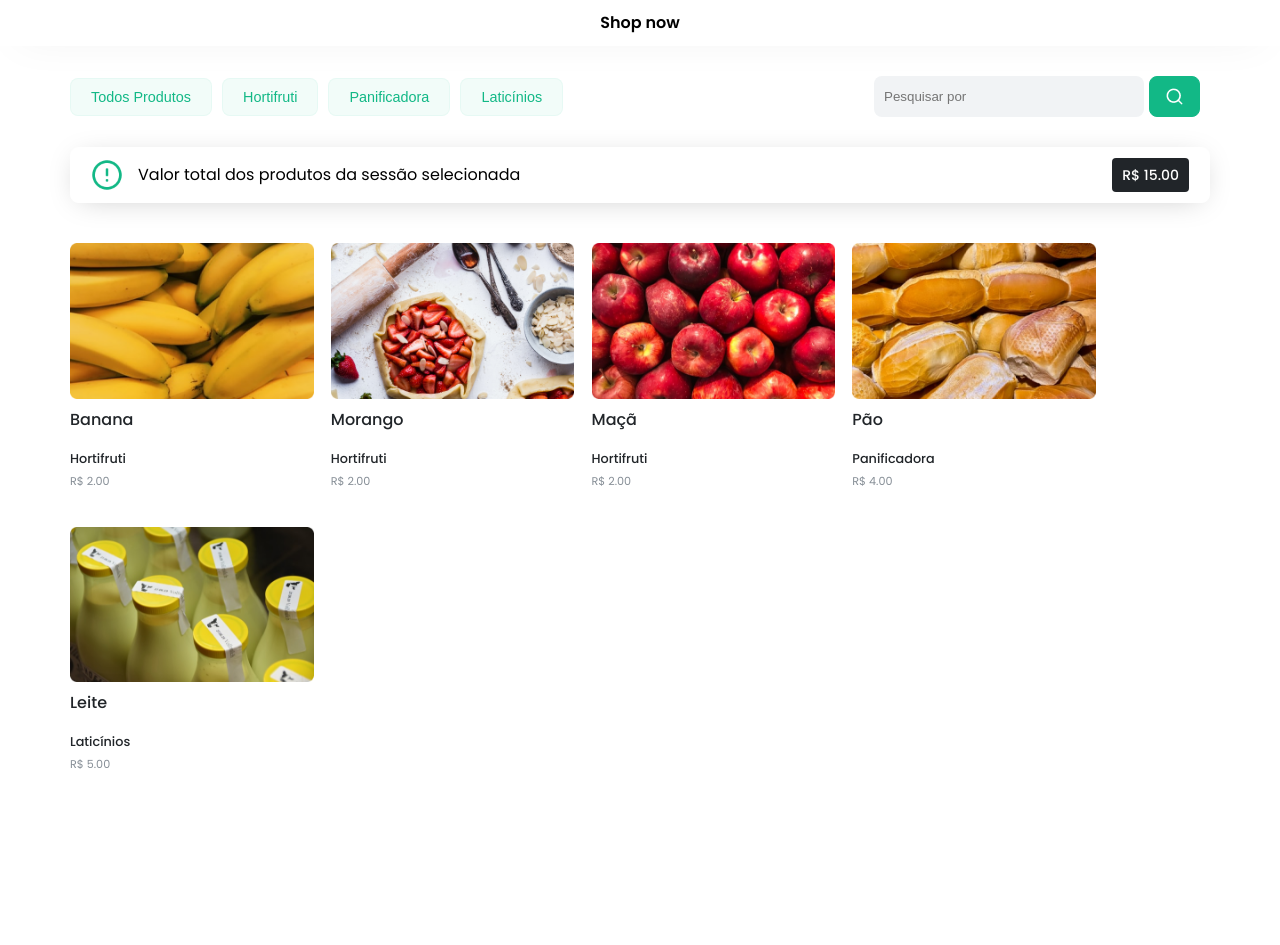
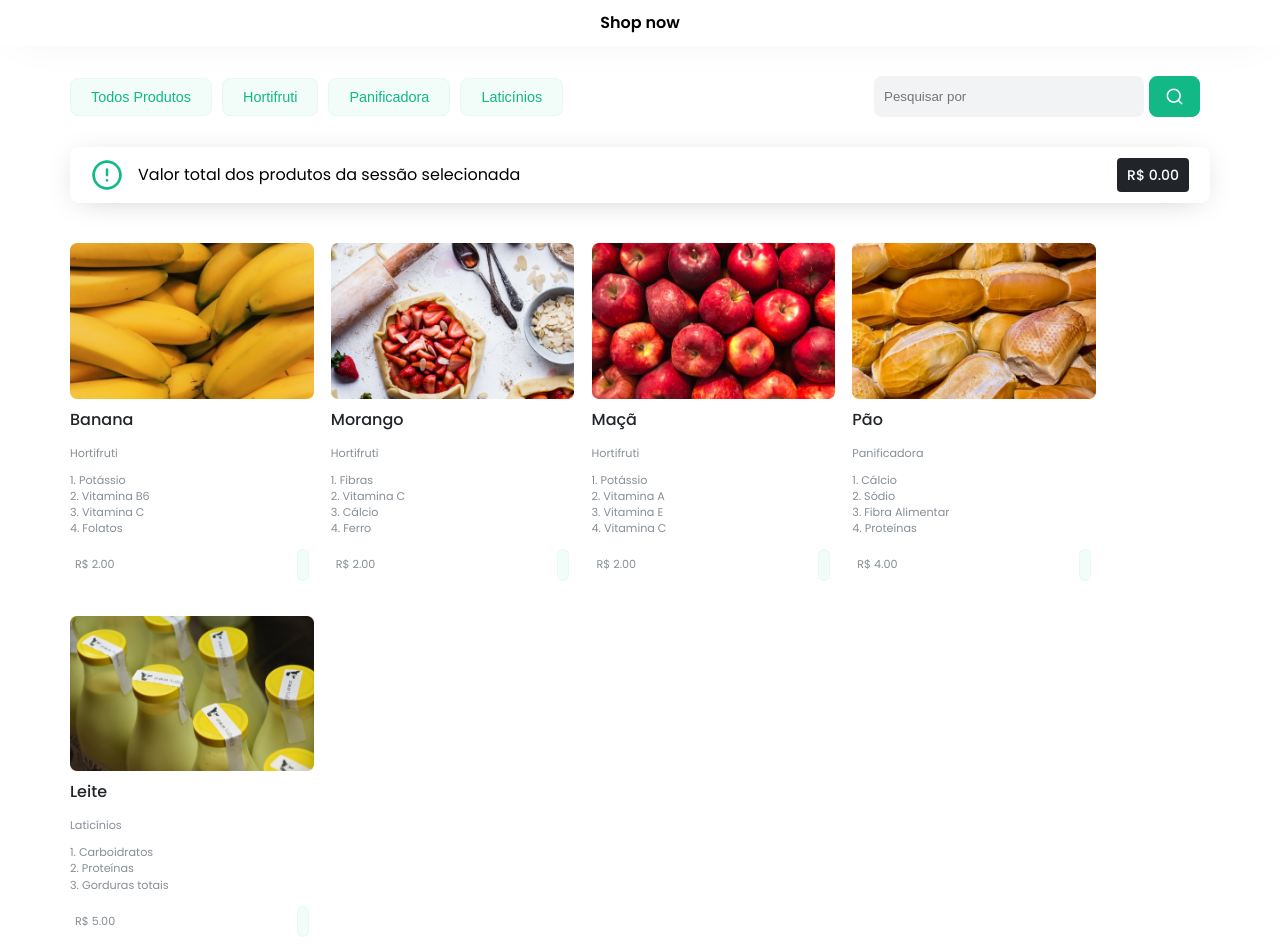
Before and after one commit to Anderson-Leandro/M2_SPRINT1_LISTA_DE_PRODUTOS, a plain HTML site: page index.html in a window 1280 px wide. Before the commit the page ends 811 px from the top, so only its background shows below. Drawn offline with Linux system fonts and the light colour scheme.

Commit message:
Atividade atualizada

```diff
--- a/src/css/style.css
+++ b/src/css/style.css
@@ -168,11 +168,12 @@ font-weight: 400;
 margin: 10px 0;
 }
 .containerListaProdutos ul li span {
-font-size: 0.8rem;
-font-weight: 500;
-margin-top: 10px;
+font-size: 0.7rem;
+font-weight: 400;
+margin-top: 5px;
 display: inline-block;
-color: #212529;
+color: #868E96;
+
 }
 .containerListaProdutos ul li ol {
 list-style: decimal;
--- a/src/js/dataProdutos.js
+++ b/src/js/dataProdutos.js
@@ -1,37 +1,81 @@
 const produtos = [
     {
+      id: 1,
       nome: 'Banana',
-        preco: 2,
+      preco: '2.00',
       secao: 'Hortifruti',
       categoria: 'fruta',
-        img: "./src/img/banana.png"
+      img: "./src/img/banana.png",
+      promocao: true,
+      precoPromocao: '1.00',
+      componentes: [
+        'Potássio',
+        'Vitamina B6',
+        'Vitamina C',
+        'Folatos'
+      ]
     },
     {
+      id: 2,
       nome: 'Morango',
-        preco: 2,
+      preco: '2.00',
       secao: 'Hortifruti',
       categoria: 'fruta',
-        img: './src/img/morango.png'
+      img: './src/img/morango.png',
+      promocao: false,
+      precoPromocao: '0',
+      componentes: [
+        'Fibras',
+        'Vitamina C',
+        'Cálcio',
+        'Ferro'
+      ]
     },
     {
+      id: 3,
       nome: 'Maçã',
-        preco: 2,
+      preco: '2.00',
       secao: 'Hortifruti',
       categoria: 'fruta',
-        img: './src/img/maça.png'
+      img: './src/img/maça.png',
+      promocao: true,
+      precoPromocao: '1.50',
+      componentes: [
+        'Potássio',
+        'Vitamina A',
+        'Vitamina E',
+        'Vitamina C'
+      ]
     },
     {
+      id: 4,
       nome: 'Pão',
-        preco: 4,
+      preco: '4.00',
       secao: 'Panificadora',
       categoria: 'Pães',
-        img: './src/img/pao.png'
+      img: './src/img/pao.png',
+      promocao: true,
+      precoPromocao: '2.50',
+      componentes: [
+        'Cálcio',
+        'Sódio',
+        'Fibra Alimentar',
+        'Proteínas'
+      ]
     },
     {
+      id: 5,
       nome: 'Leite',
-        preco: 5,
+      preco: '5.00',
       secao: 'Laticínios',
       categoria: 'Leite',
-        img: './src/img/leite.png'
-    }
+      img: './src/img/leite.png',
+      promocao: false,
+      precoPromocao: '1.00',
+      componentes: [
+        'Carboidratos',
+        'Proteínas',
+        'Gorduras totais'
       ]
+    },
+  ]
--- a/src/js/script.js
+++ b/src/js/script.js
@@ -13,32 +13,47 @@ function criarCard(produto) {
     span.innerText = produto.secao
 
     let p = document.createElement("p")
-    p.innerText = `R$ ${produto.preco.toFixed(2)}`
+    p.innerText = `R$ ${produto.preco}`
 
-    li.append(img, h3, span, p)
+
+    // novidades
+
+    let pVitaminas = document.createElement("p")
+
+    produto.componentes.forEach((element, index) => {
+        let vitamina = document.createElement("span")
+        vitamina.classList.add("vitaminas")
+        vitamina.innerText = `${index + 1}. ${element}`
+
+        let quebraDeLinha = document.createElement("br")
+        pVitaminas.append(vitamina, quebraDeLinha)
+    })
+
+    let div = document.createElement("div")
+
+    let botaoComprar = document.createElement("button")
+
+    div.append(p, botaoComprar)
+
+
+    li.append(img, h3, span, pVitaminas, div)
 
     return li
 }
 
 
 
-function adicionarNaTela (listaProdutos){
+function adicionarNaTela(listaProdutos) {
     let containerListaProdutos = document.querySelector(".containerListaProdutos")
     containerListaProdutos.innerHTML = ""
 
     let ul = document.createElement("ul")
 
-    let total = 0
-
     listaProdutos.forEach(element => {
         ul.append(criarCard(element))
-        total += element.preco
     });
 
     containerListaProdutos.append(ul)
-
-    let precoDaSecao = document.querySelector(".precoDaSecao")
-    precoDaSecao.innerText = `R$ ${total.toFixed(2)}`
 }
 
 adicionarNaTela(produtos)
@@ -49,30 +64,31 @@ let botoesContainer = document.querySelector("#botoesContainer")
 
 botoesContainer.addEventListener("click", botoesPesquisa)
 
-function botoesPesquisa(event){
+function botoesPesquisa(event) {
     let target = event.target
 
-    if(target.tagName == "BUTTON"){
+    if (target.tagName == "BUTTON") {
         filtrarProdutos(target.innerText)
     }
 }
 
 
 
-function filtrarProdutos (pesquisa){
+function filtrarProdutos(pesquisa) {
     let produtosFiltrados = []
 
-    if(pesquisa == "Todos Produtos"){
+    if (pesquisa == "Todos Produtos") {
         return adicionarNaTela(produtos)
     }
 
     produtos.forEach(element => {
         let nome = element.nome.toUpperCase()
         let secao = element.secao.toUpperCase()
+        let categoria = element.categoria.toUpperCase()
 
         pesquisa = pesquisa.toUpperCase()
 
-        if(secao == pesquisa || nome.includes(pesquisa)){
+        if (secao == pesquisa || categoria == pesquisa || nome.includes(pesquisa)) {
             produtosFiltrados.push(element)
         }
     })
@@ -84,14 +100,17 @@ function filtrarProdutos (pesquisa){
 let containerBuscaPorNome = document.querySelector(".containerBuscaPorNome")
 
 containerBuscaPorNome.addEventListener("click", pesquisaInput)
+containerBuscaPorNome.addEventListener("keyup", pesquisaInput)
 
-function pesquisaInput(event){
+function pesquisaInput(event) {
     let input = document.querySelector(".campoBuscaPorNome")
 
     let target = event.target
 
-    if(target.tagName == "BUTTON" || target.tagName == "IMG"){
+    let teclaPressionada = event.keyCode
+
+    if (input.value.length > 2 && teclaPressionada == 13 || target.tagName == "BUTTON" || target.tagName == "IMG") {
         filtrarProdutos(input.value)
+        input.value = ""
     }
-    input.value = ""
 }
```
Lines whose indentation alone changed are shown as unchanged.
